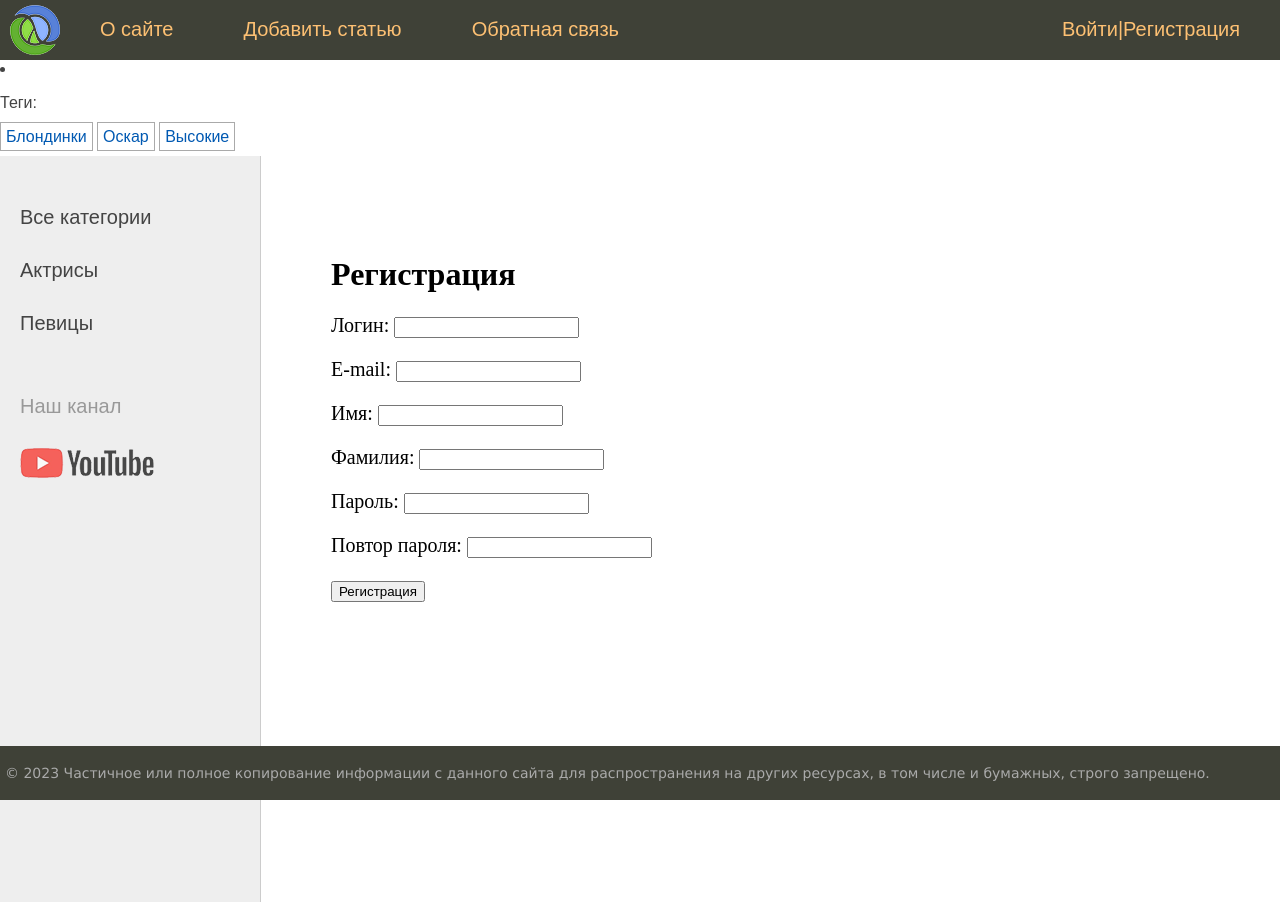
After one commit to Ytockai/site_women, a Django app: page /users/register/ in a window 1280 px wide. The commit adds this page. Run offline with Django 4.2, Linux system fonts and the light colour scheme; data comes from the database, SQL or seed files in the repository; both versions use the stored data as it was after the commit.

Commit message:
Регистрация пользователей через функции представления

```diff
--- a/templates/base.html
+++ b/templates/base.html
@@ -26,7 +26,7 @@
 		<li class="last"> {{user.username}} |<button class="asText">Выйти</button></li>
 	</form>
 {% else %}
-	<li class="last"><a href="{% url 'users:login' %}">Войти</a>|<a href="#">Регистрация</a></li>
+	<li class="last"><a href="{% url 'users:login' %}">Войти</a>|<a href="{% url 'users:register' %}">Регистрация</a></li>
 {% endif %}
 			</ul>
 			<div class="clear"></div>
--- a/users/forms.py
+++ b/users/forms.py
@@ -11,3 +11,30 @@ class LoginUserForm(AuthenticationForm):
     class Meta:
         model = get_user_model()
         fields = ['username', 'password']
+
+
+class RegisterUserForm(forms.ModelForm):
+    username = forms.CharField(label='Логин')
+    password = forms.CharField(label='Пароль', widget=forms.PasswordInput())
+    password2 = forms.CharField(label='Повтор пароля', widget=forms.PasswordInput())
+
+    class Meta:
+        model = get_user_model()
+        fields = ['username', 'email', 'first_name', 'last_name', 'password', 'password2']
+        labels = {
+        'email': 'E-mail',
+		'first_name': "Имя",
+		'last_name': "Фамилия",
+	}
+
+    def clean_password2(self):
+        cd = self.cleaned_data
+        if cd['password'] != cd['password2']:
+            raise forms.ValidationError("Пароли не совпадают")
+        return cd['password']
+
+    def clean_email(self):
+        email = self.cleaned_data['email']
+        if get_user_model().objects.filter(email=email).exists():
+            raise forms.ValidationError("Такой E-mail Уже существует")
+        return email
--- /dev/null
+++ b/users/templates/users/register.html
@@ -0,0 +1,13 @@
+{% extends 'base.html'%}
+
+{% block content %}
+<h1>Регистрация</h1>
+
+
+<form method='post'>
+	{% csrf_token %}
+	<input type='hidden' name="next" value="{{ next }}"/>
+	{{ form.as_p}}
+	<p><button type="sunmit">Регистрация</button></p>
+</form>
+{% endblock %}
--- /dev/null
+++ b/users/templates/users/register_done.html
@@ -0,0 +1,6 @@
+{% extends 'base.html'%}
+
+{% block content %}
+<h1>Добро пожаловать</h1>
+<p>Тепрь можно авторизоваться</p>
+{% endblock %}
--- a/users/urls.py
+++ b/users/urls.py
@@ -7,4 +7,5 @@ app_name = "users"
 urlpatterns = [
     path('login/', views.loginUser.as_view(), name='login'),
     path('logout/', LogoutView.as_view(), name='logout'),
+    path('register/', views.register, name='register'),
 ]
--- a/users/views.py
+++ b/users/views.py
@@ -4,7 +4,7 @@ from django.http import HttpResponse, HttpResponseRedirect
 from django.shortcuts import render
 from django.urls import reverse, reverse_lazy
 
-from .forms import LoginUserForm
+from .forms import LoginUserForm, RegisterUserForm
 
 
 class loginUser(LoginView):
@@ -14,3 +14,16 @@ class loginUser(LoginView):
 
     def get_success_url(self):
         return reverse_lazy('home')
+
+
+def register(request):
+	if request.method == 'POST':
+		form = RegisterUserForm(request.POST)
+		if form.is_valid():
+			user = form.save(commit=False)
+			user.set_password(form.cleaned_data['password'])
+			user.save()
+			return render(request, 'users/register_done.html')
+	else:
+		form = RegisterUserForm()
+	return render(request, 'users/register.html', {'form': form})
```
Also changed, not shown: db.sqlite3.
